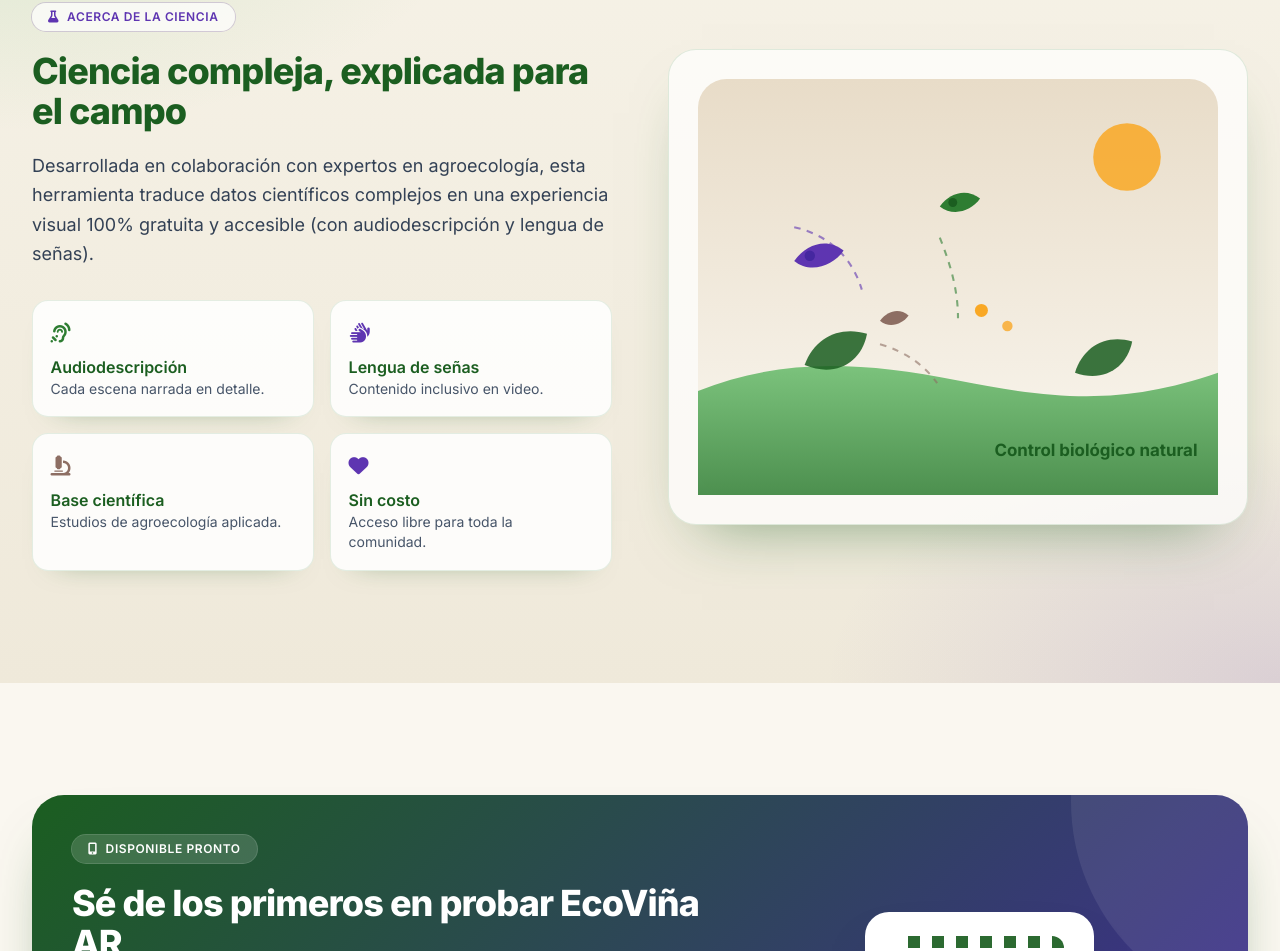
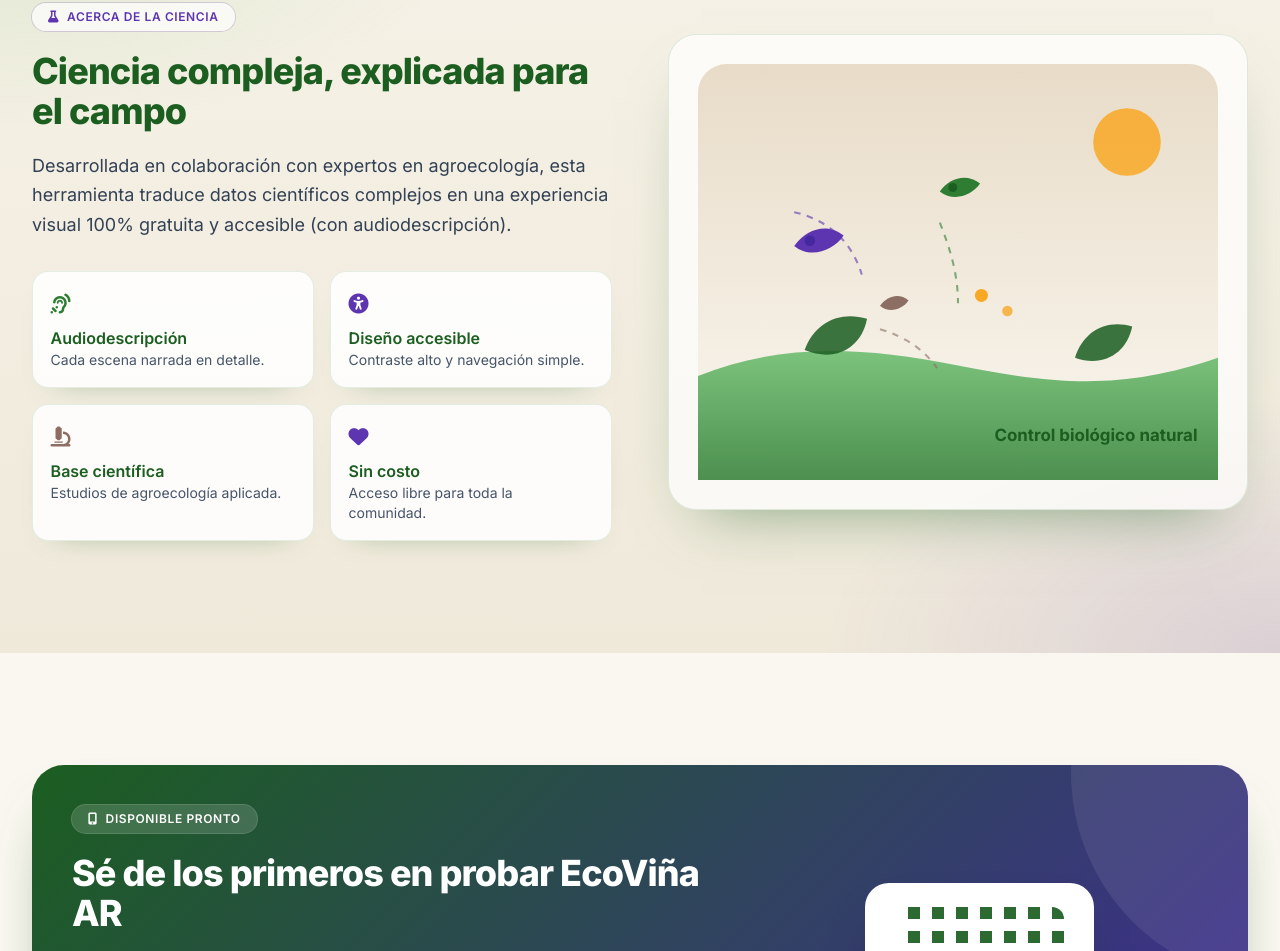
Before and after one commit to carlosriosg/ecovina-ar, a website: page index.html in a window 1280 px wide. Shown: the part 1757-2708 px from the top of the page. Drawn offline with nearby package versions, Linux system fonts and the light colour scheme.

Commit message:
Quita la referencia a lengua de senas y ajusta tarjeta de accesibilidad

```diff
--- a/index.html
+++ b/index.html
@@ -304,7 +304,7 @@
               Ciencia compleja, explicada para el campo
             </h2>
             <p class="mt-5 text-lg leading-relaxed text-slate-700">
-              Desarrollada en colaboración con expertos en agroecología, esta herramienta traduce datos científicos complejos en una experiencia visual 100% gratuita y accesible (con audiodescripción y lengua de señas).
+              Desarrollada en colaboración con expertos en agroecología, esta herramienta traduce datos científicos complejos en una experiencia visual 100% gratuita y accesible (con audiodescripción).
             </p>
 
             <div class="mt-8 grid gap-4 sm:grid-cols-2">
@@ -314,9 +314,9 @@
                 <p class="text-sm text-slate-600">Cada escena narrada en detalle.</p>
               </div>
               <div class="mini-tarjeta">
-                <i class="fa-solid fa-hands text-uva text-xl" aria-hidden="true"></i>
-                <p class="mt-2 font-semibold text-hojaOscuro">Lengua de señas</p>
-                <p class="text-sm text-slate-600">Contenido inclusivo en video.</p>
+                <i class="fa-solid fa-universal-access text-uva text-xl" aria-hidden="true"></i>
+                <p class="mt-2 font-semibold text-hojaOscuro">Diseño accesible</p>
+                <p class="text-sm text-slate-600">Contraste alto y navegación simple.</p>
               </div>
               <div class="mini-tarjeta">
                 <i class="fa-solid fa-microscope text-tierra text-xl" aria-hidden="true"></i>
```
Also changed, not shown: README.md.
